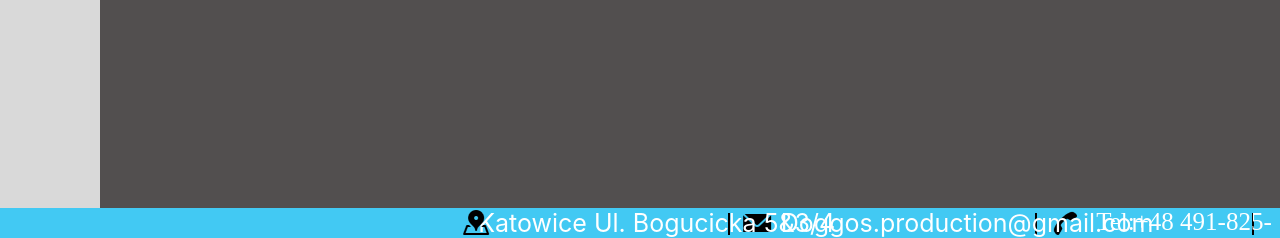
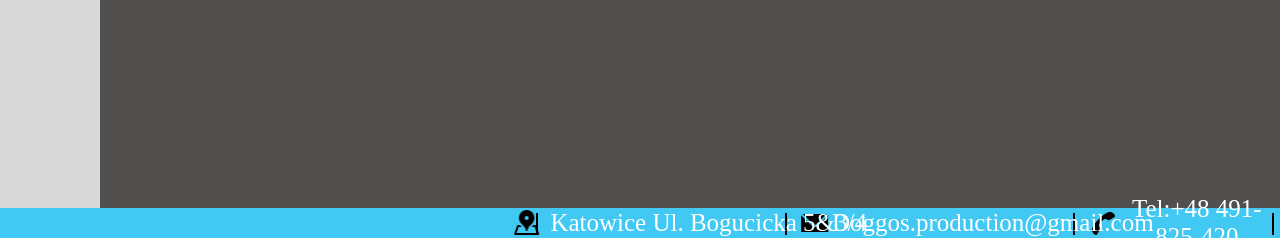
Before and after one commit to FilipParyz/TestingDoggos, a Flask app: page / in a window 1280 px wide. Shown: the part 648-886 px from the top of the page. Run offline with Flask 3, Linux system fonts and the light colour scheme; data that the repository does not hold is empty.

Commit message:
Delete unused profile images and update CSS styles***
contact flexbox change profile pic

```diff
--- a/static/css/contactstyle.css
+++ b/static/css/contactstyle.css
@@ -1,8 +1,13 @@
-#ContactinfoLine {
+.ContactinfoLine {
     width: 100%;
     height: 30px;
     bottom: 0px;
     position:fixed;
+    z-index: 2;
+    display: flex;
+    justify-content: center;
+    align-items: center;
+    flex-flow: row wrap;
 }
 
 #SeperatelineBg {
@@ -10,101 +15,49 @@
     height: 30px;
     left: 0px;
     top: 0px;
-    position: relative  ;
     background: #42C9F3;
 }
 
-#Seperateline3rd {
-    width: 20px;
-    left: 98%;
-    top: 5px;
-    position: absolute;
-    transform: rotate(90deg);
-    transform-origin: 0 0;
-    border: 1px black solid;
+#ContactinfoLineAddressPic { left: 40%; order: 1; }
 
+#Seperateline0th { left: 42%; order: 2; }
+
+#KatowiceUlBogucicka534 { left: 43%; order: 3; }
+
+#Seperateline1st { left: 61.5%; order: 4; }
+
+#ContactinfoLineEmailPic { left: 62.5%; order: 5; }
+
+#DoggosProductionGmailCom { left: 65%; order: 6; }
+
+#Seperateline2nd { left: 84%; order: 7; }
+
+#ContactinfoLineCallPic { left: 85%; order: 8; }
+
+#Tel48491825420 { left: 87%; order: 9; }
+
+#Seperateline3rd { left: 99.5%; order: 10; }
+
+.Pictu{ width: 30px; height: 30px; top: 0px;}
+
+.Text{
+    color: white;
+    text-align: center;
+    font-size: 25px;
+    word-wrap: break-word;
+    font-family: DM Sans;
+    font-weight: 400;
 }
 
-#Seperateline2nd {
+.Line{
+    border: 1px black solid;
+    transform: rotate(90deg);
+    top:5px;
+    transform-origin: 0 0;
     width: 20px;
-    height: 0px;
-    left: 81%;
-    top: 5px;
-    position: absolute;
-    transform: rotate(90deg);
-    transform-origin: 0 0;
-    border: 1px black solid;
 }
 
-#Seperateline1st {
-    width: 20px;
-    height: 0px;
-    left: 57%;
-    top: 5px;
-    position: absolute;
-    transform: rotate(90deg);
-    transform-origin: 0 0;
-    border: 1px black solid;
-}
-
-#Tel48491825420 {
-    left: 85%;
-    top: 0px;
-    position: absolute;
-    text-align: center;
-    color: white;
-    font-size: 25px;
-    font-family: DM Sans;
-    font-weight: 400;
-    word-wrap: break-word;
-}
-
-#ContactinfoLineCallPic {
-    height: 30px;
-    left: 82%;
-    top: 0px;
+#Seperateline0th,#ContactinfoLineAddressPic,#ContactinfoLineCallPic,#ContactinfoLineEmailPic,#Seperateline1st,#Seperateline2nd,#Seperateline3rd,#SeperatelineBg,#Tel48491825420,#DoggosProductionGmailCom,#KatowiceUlBogucicka534 {
+    display: flex;
     position: absolute;
 }
-
-#DoggosProductionGmailCom {
-    left: 61%;
-    top: 0px;
-    position: absolute;
-    text-align: center;
-    color: white;
-    font-size: 25px;
-    font-family: Inter;
-    font-weight: 400;
-    word-wrap: break-word;
-}
-
-#ContactinfoLineEmailPic {
-    height: 30px;
-    left: 58%;
-    top: 0px;
-    position: absolute;
-}
-
-#KatowiceUlBogucicka534 {
-    width: 366.22px;
-    left: 37%;
-    top: 0px;
-    position: absolute;
-    text-align: center;
-    color: white;
-    font-size: 25px;
-    font-family: Inter;
-    font-weight: 400;
-    word-wrap: break-word;
-}
-
-#ContactinfoLineAddressPic {
-    height: 30px;
-    left: 36%;
-    top: 0px;
-    position: absolute;
-}
-#ContactinfoLineAddressPic,#ContactinfoLine,#ContactinfoLineCallPic,#ContactinfoLineEmailPic,#Seperateline1st,#Seperateline2nd,#Seperateline3rd,#SeperatelineBg,#Tel48491825420,#DoggosProductionGmailCom,#KatowiceUlBogucicka534 {
-
-    z-index: 2;
-}
--- a/static/css/profileinfostyle.css
+++ b/static/css/profileinfostyle.css
@@ -58,13 +58,13 @@
     width: 177.50px;
 }
 
-#label-type { top: 39px; font-size: 20px; }
+#label-type { top: 42px; font-size: 20px; }
 #label-name { top: 20px; font-size: 15px; }
 #label-race { top: 66px; font-size: 20px; }
 #label-age  { top: 90px; font-size: 20px; }
 
-#label-sex    { left: 115px; top: 42px; font-size: 20px; }
-#label-status { left: 115px; top: 23px; font-size: 20px; }
+#label-sex    { left: 141px; top: 42px; font-size: 20px; }
+#label-status { left: 123px; top: 23px; font-size: 20px; }
 #label-weight { left: 115px; top: 0px;  font-size: 20px; }
 
 #linyline1 { top: 20px; }
--- a/static/css/style.css
+++ b/static/css/style.css
@@ -263,9 +263,9 @@
 
 .Pic {
     top: 25px;
-    left: 100px;
+    left: 125px;
     width: auto;
-    height: 200px;
+    height: 150px;
     pointer-events: none;
 }
 
--- a/templates/index.html
+++ b/templates/index.html
@@ -79,7 +79,7 @@
         {% if loop.index <= 12 %}
             <div id="PictureProfile{{loop.index}}" class="PictureProfile">
                 <button id="Animal{{loop.index}}" class="Picture">
-                    <img class="Pic"  src="{{ url_for('static', filename='images/profiles/Picture.png') }}" />
+                    <img class="Pic"  src="{{ url_for('static', filename='images/profiles/5MP_buttonpair_pic.png') }}" />
                 </button>
                 <div class="container">
                     <div id="horizontal-line"></div><div id="vertical-line"></div><div id="info-box-Right">
@@ -111,17 +111,18 @@
         <!-- END Profiles Content -->
 
         <!-- BEGINNING Contact info -->
-            <div id="ContactinfoLine">
+            <div class="ContactinfoLine">
                 <div id="SeperatelineBg"></div>
-                <div id="Seperateline3rd"></div>
-                <div id="Seperateline2nd"></div>
-                <div id="Seperateline1st"></div>
-                <div id="Tel48491825420">Tel:+48 491-825-420</div>
-                <img id="ContactinfoLineCallPic" src="{{ url_for('static', filename='images/TopSidebar/Call.png') }}" />
-                <div id="DoggosProductionGmailCom">Doggos.production@gmail.com</div>
-                <img id="ContactinfoLineEmailPic" src="{{ url_for('static', filename='images/Contactinfo_line_Email_pic.png') }}" />
-                <div id="KatowiceUlBogucicka534">Katowice Ul. Bogucicka 5&3/4</div>
-                <img id="ContactinfoLineAddressPic" src="{{ url_for('static', filename='images/Contactinfo_line_Address_pic.png') }}" />
+                <div id="Seperateline3rd" class="Line"></div>
+                <div id="Seperateline2nd" class="Line"></div>
+                <div id="Seperateline1st" class="Line"></div>
+                <div id="Seperateline0th" class="Line"></div>
+                <div id="Tel48491825420"  class="Text">Tel:+48 491-825-420</div>
+                <img id="ContactinfoLineCallPic"    class="Pictu"  src="{{ url_for('static', filename='images/TopSidebar/Call.png') }}" />
+                <div id="DoggosProductionGmailCom"  class="Text">Doggos.production@gmail.com</div>
+                <img id="ContactinfoLineEmailPic"   class="Pictu" src="{{ url_for('static', filename='images/Contactinfo_line_Email_pic.png') }}" />
+                <div id="KatowiceUlBogucicka534"    class="Text">Katowice Ul. Bogucicka 5&3/4</div>
+                <img id="ContactinfoLineAddressPic" class="Pictu" src="{{ url_for('static', filename='images/Contactinfo_line_Address_pic.png') }}" />
             </div>
         <!-- END Contact info -->
     </div>
```
Also changed, not shown: static/images/profiles/1MP_buttonpair_pic.png (renamed from static/images/profiles/MP_1stbuttonpair_pic.png), static/images/profiles/2MP_buttonpair_pic.png (renamed from static/images/profiles/MP_2ndbuttonpair_pic.png), static/images/profiles/3MP_buttonpair_pic.png (renamed from static/images/profiles/MP_3rdbuttonpair_pair.png), static/images/profiles/4MP_buttonpair_pic.png (renamed from static/images/profiles/MP_4thbuttonpair_pic.png), static/images/profiles/5MP_buttonpair_pic.png (renamed from static/images/profiles/MP_5thbuttonpair_pic.png).
